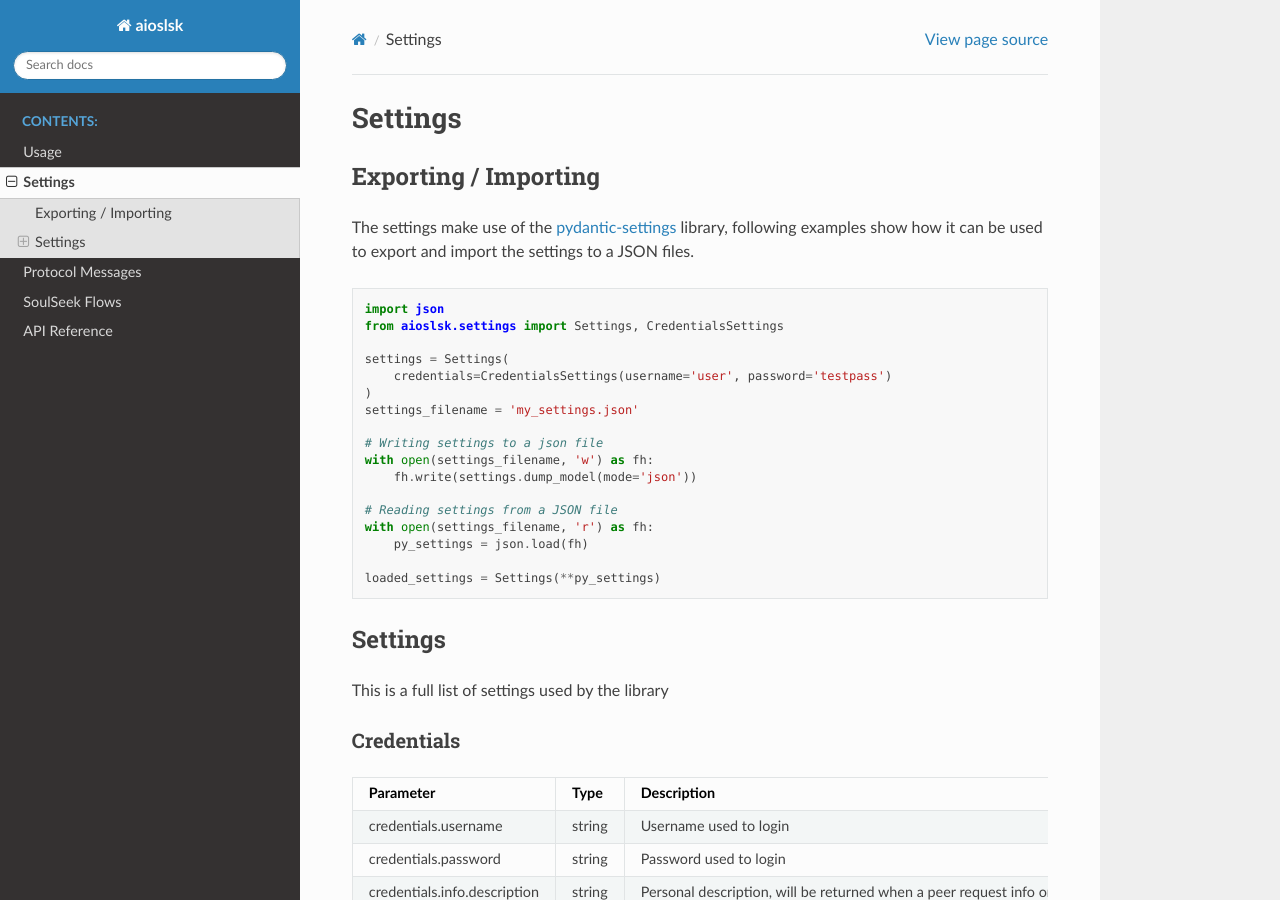
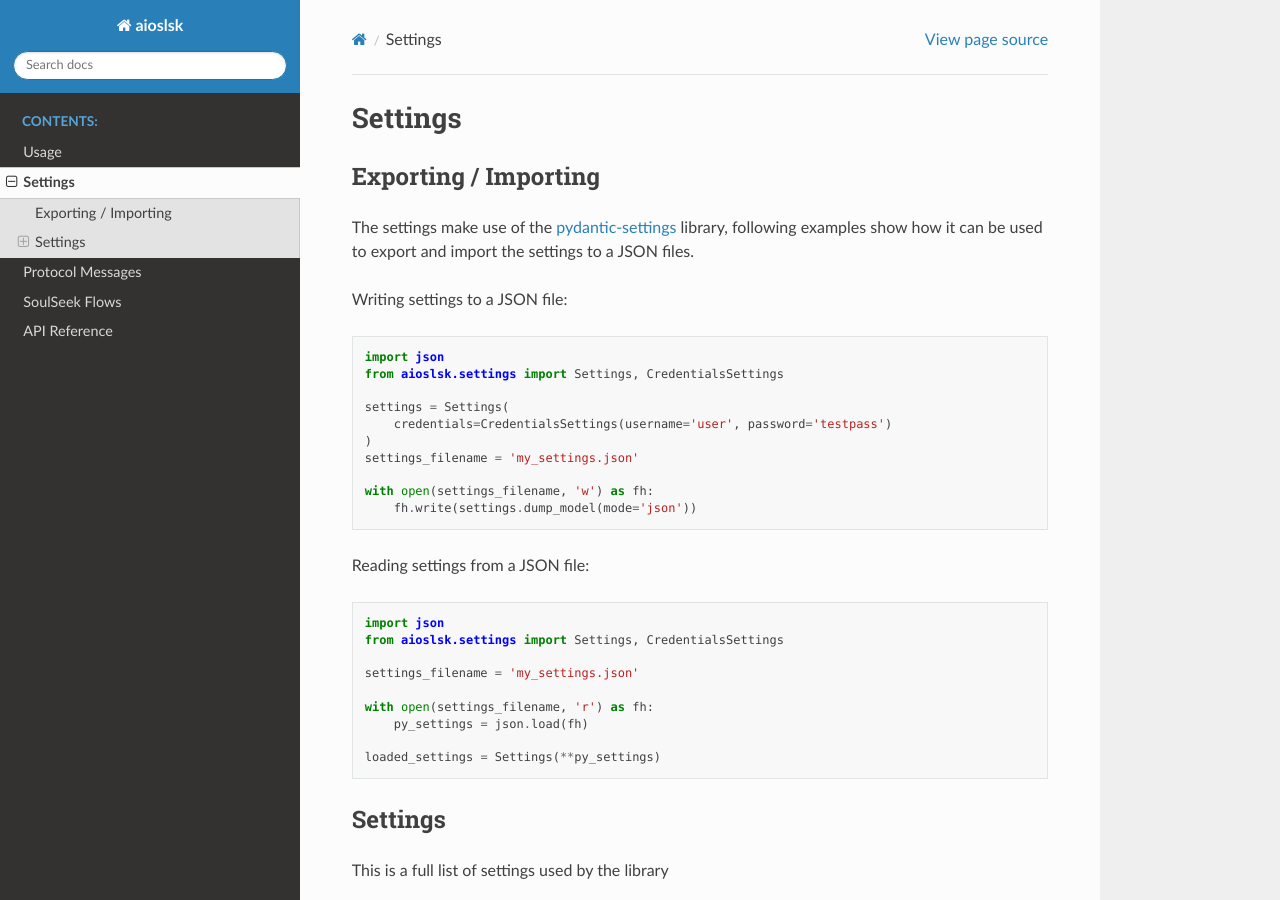
Before and after one commit to JurgenR/aioslsk, a Sphinx documentation site: the page built from docs/source/SETTINGS.rst, in a window 1280 px wide and 900 px high. Built offline with Sphinx 7.4.7 and the Read the Docs theme 2.0.0, drawn with Linux system fonts in a browser that asks for light colours.

Commit message:
docs: small fix

```diff
--- a/docs/source/SETTINGS.rst
+++ b/docs/source/SETTINGS.rst
@@ -6,6 +6,8 @@ Exporting / Importing
 =====================
 
 The settings make use of the pydantic-settings_ library, following examples show how it can be used to export and import the settings to a JSON files.
+
+Writing settings to a JSON file:
 
 .. code-block:: python
 
@@ -17,11 +19,19 @@ The settings make use of the pydantic-settings_ library, following examples show
     )
     settings_filename = 'my_settings.json'
 
-    # Writing settings to a json file
     with open(settings_filename, 'w') as fh:
         fh.write(settings.dump_model(mode='json'))
 
-    # Reading settings from a JSON file
+
+Reading settings from a JSON file:
+
+.. code-block:: python
+
+    import json
+    from aioslsk.settings import Settings, CredentialsSettings
+
+    settings_filename = 'my_settings.json'
+
     with open(settings_filename, 'r') as fh:
         py_settings = json.load(fh)
 
```
